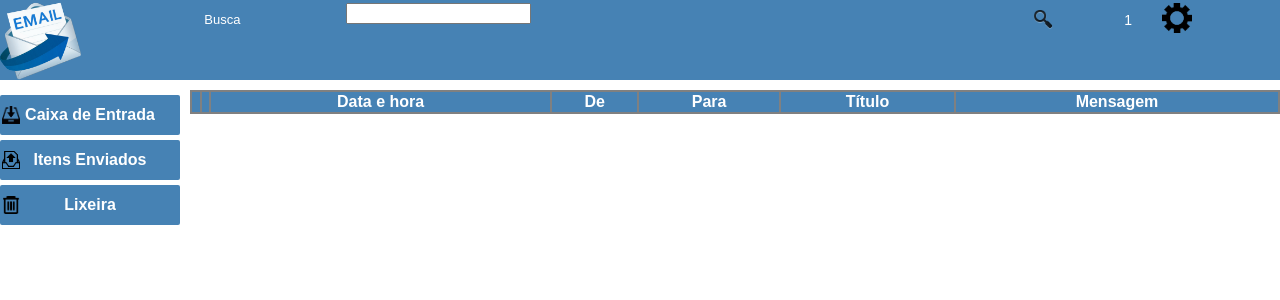
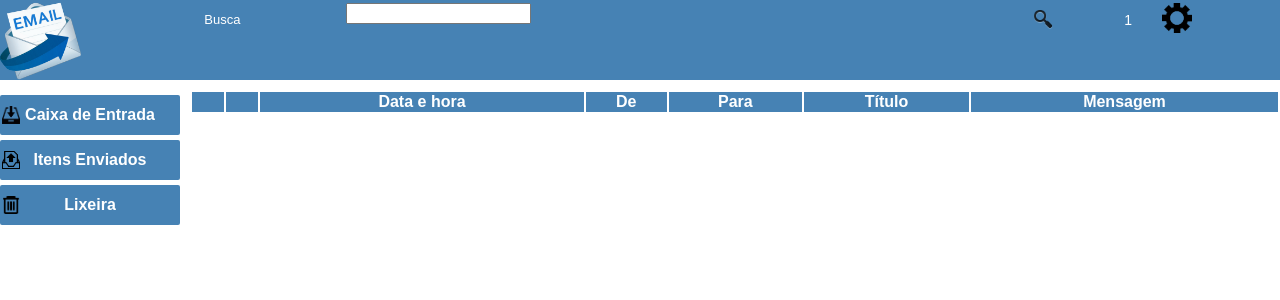
Before and after one commit to rvarjao/PUCPR_WEB, a PHP site: page /paginas/caixas.php?username=1 in a window 1280 px wide. Shown: the top 300 px of the page. Run offline with PHP 8.4, Linux system fonts and the light colour scheme; data that the repository does not hold is empty.

Commit message:
ultima_do_dia
Funcionando botões das caixas de entrada;
Precisa dar uma arrumada no layout

```diff
--- a/css/estiloCaixas.css
+++ b/css/estiloCaixas.css
@@ -163,6 +163,10 @@ button:hover {
 	color: white;
 }
 
+#email_table td{
+	font-size: 12px;
+}
+
 .Linha {
 	background-color: #E0FFFF;
 	font-weight: bold;
--- a/js/caixa_email.js
+++ b/js/caixa_email.js
@@ -30,8 +30,8 @@ function completa_tabela_emails(json_emails, tabela_id, caixa_atual){
 		var data_e_hora = json_emails[caixa_atual].email[index].data_e_hora;
 
 		texto_tabela = texto_tabela + "<tr>";
-		texto_tabela = texto_tabela + "<td>" + "</td>";
-		texto_tabela = texto_tabela + "<td>" + "</td>";
+		texto_tabela = texto_tabela + "<td>" + "<input type=\"checkbox\">" + "</td>";  //lido ou nao lido
+		texto_tabela = texto_tabela + "<td>" + "<img src=\"../imagens/email_novo.png\" style='height: 23px;'>" +  "</td>";
 
 		texto_tabela = texto_tabela + "<td>" + data_e_hora + "</td>";
 		texto_tabela = texto_tabela + "<td>" + de + "</td>";
@@ -52,17 +52,16 @@ function completa_tabela_emails(json_emails, tabela_id, caixa_atual){
 
 		var cabecalho = `
 					<tr>
-						<th></th>
-						<th></th>
-						<th>Data e hora</th>
-						<th>De</th>
-						<th>Para</th>
-						<th>Título</th>
-						<th>Mensagem</th>
+						<th style="width: 3%;"></th>
+						<th style="width: 3%;"></th>
+						<th style="min-width: 12.5%; max-width: 12.5%;">Data e hora</th>
+						<th style="min-width: 12.5%; max-width: 12.5%">De</th>
+						<th style="min-width: 12.5%; max-width: 12.5%">Para</th>
+						<th style="min-width: 25.0%; max-width: 25.0%">Título</th>
+						<th style="min-width: 25.0%; max-width: 25.0%">Mensagem</th>
 					</tr>
 				 `;
 
-		// console.log(cabecalho);
 		$("#" + tabela_id).prepend(cabecalho);
 
 	}
--- a/paginas/caixas.php
+++ b/paginas/caixas.php
@@ -64,19 +64,9 @@
 				<button id="bLixeira" style="width: 100%"> Lixeira </button><br>
 			</div>
 
-		    <div style="size: -calc(90% - 190px); margin-left: 190px; background-color: gray; bottom: 0px; height: 100%;">
+		    <div style="size: -calc(90% - 190px); margin-left: 190px; bottom: 0px; height: 100%;">
 
-				<table id="email_table" width="100%" style="height: 100%">
-
-					<tr>
-						<th></th>
-						<th></th>
-						<th>Data e hora</th>
-						<th>De</th>
-						<th>Para</th>
-						<th>Título</th>
-						<th>Mensagem</th>
-					</tr>
+				<table id="email_table" width="100%" style="height: 100%", style="table-layout: fixed;">
 
 				</table>
 
```
